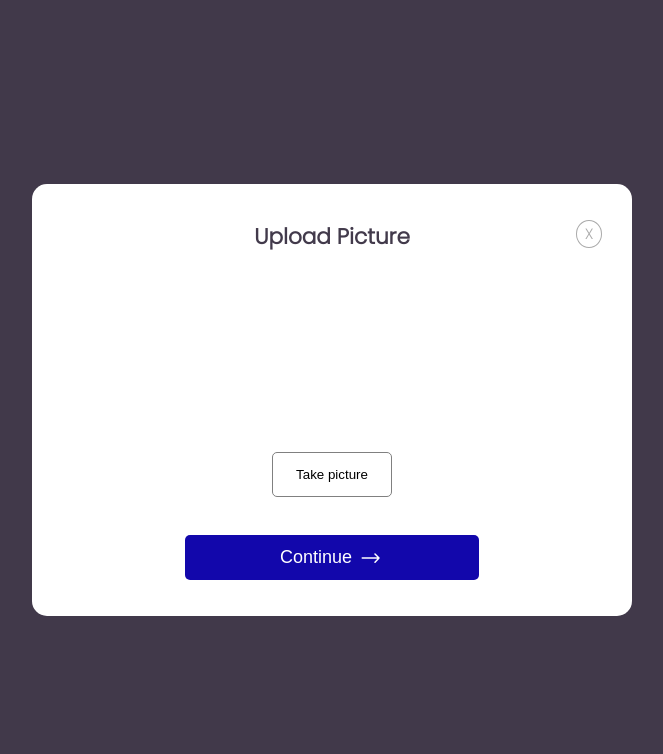
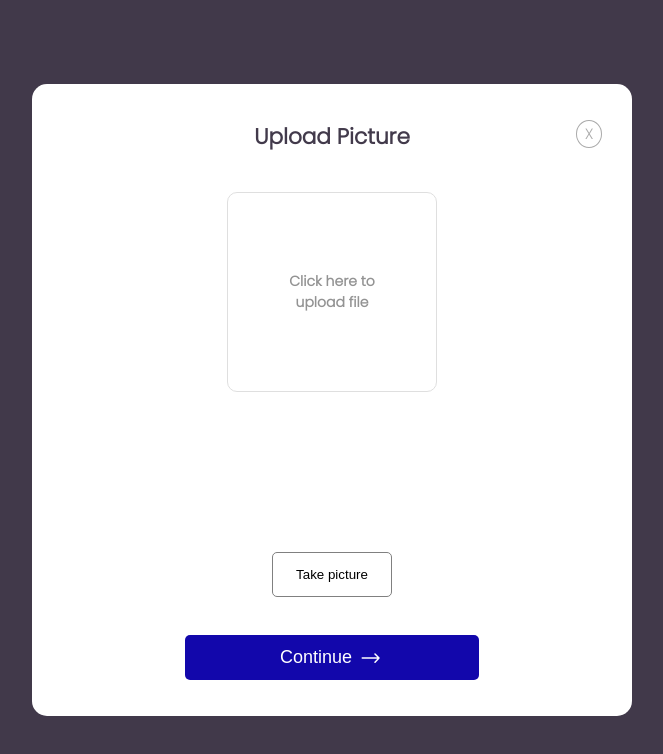
Before and after one commit to Africa-Trainovation-Consulting/newATC, a React (Create React App) app: page /upload in a window 1280 px wide. Shown: the top 754 px of the page, without its empty margins (308-971 px from the left). Built offline with nearby package versions, Linux system fonts and the light colour scheme; no server answers.

Commit message:
webcam done

```diff
--- a/src/components/TakePicture.js
+++ b/src/components/TakePicture.js
@@ -52,6 +52,10 @@ ctx.clearRect(0, 0, photo.width, photo.height)
         <Spanning heading='Upload Picture' />
 
             <form action="post">
+            <label className='imageUpload regular' htmlFor='myphoto'  >
+                    <input type='file' name='myphoto' /* onChange={loadfile} */ accept="image/*" className='inputImage' />
+                    <img id='output' alt='myImage' />
+                </label>
             <span className="camera">
                 <video ref={videoRef}></video>
                 <input type='button' value='Take picture' className="takePicture regular" onClick={takePhoto} />
```
